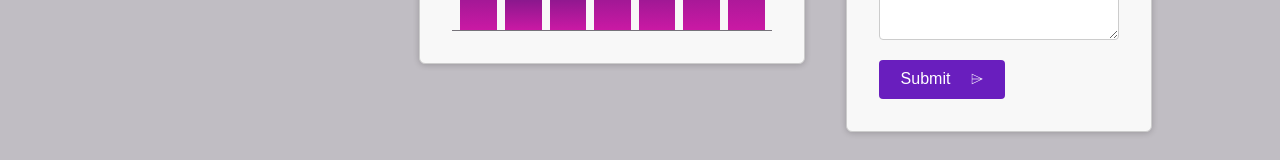
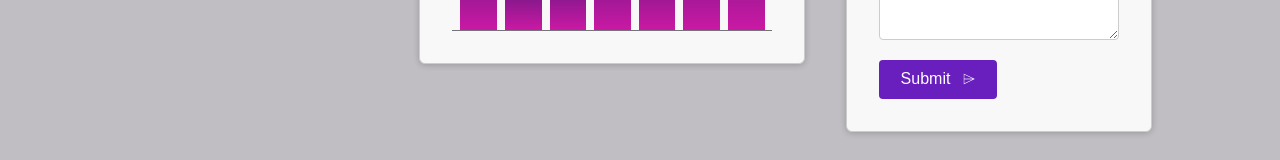
Before and after one commit to mozhganEtaati/CMP-DEEP-DIVE, an Angular app: page / in a window 1280 px wide. Shown: the part 405-565 px from the top of the page. Built offline with nearby package versions, Linux system fonts and the light colour scheme.

Commit message:
Use ngProjectAs in ngContent

```diff
--- a/src/app/dashboard/support-tickets/new-ticket/new-ticket.html
+++ b/src/app/dashboard/support-tickets/new-ticket/new-ticket.html
@@ -10,7 +10,7 @@
   <p>
     <button appButton>
      Submit
-     <span class="icon">⌲</span>
+     <span ngProjectAs="icon">⌲</span>
     </button>
   </p>
 </form>
--- a/src/app/header/header.html
+++ b/src/app/header/header.html
@@ -14,7 +14,7 @@
       <li>
         <button appButton>
            Logout
-         <span class="icon"> → </span>
+         <span ngProjectAs="icon"> → </span>
         </button>
       </li>
     </ul>
--- a/src/app/shared/button/button.html
+++ b/src/app/shared/button/button.html
@@ -3,5 +3,5 @@
         <ng-content/>
     </span>
     <span class="icon">
-        <ng-content select=".icon" />
+        <ng-content select="icon" />
     </span>
```
